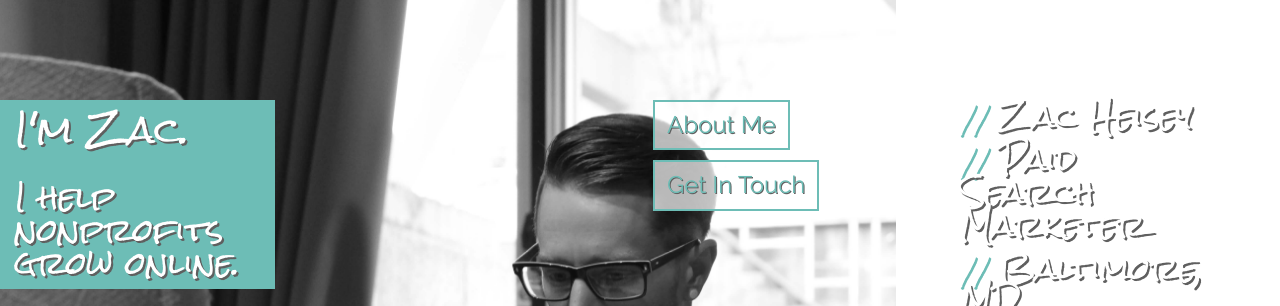
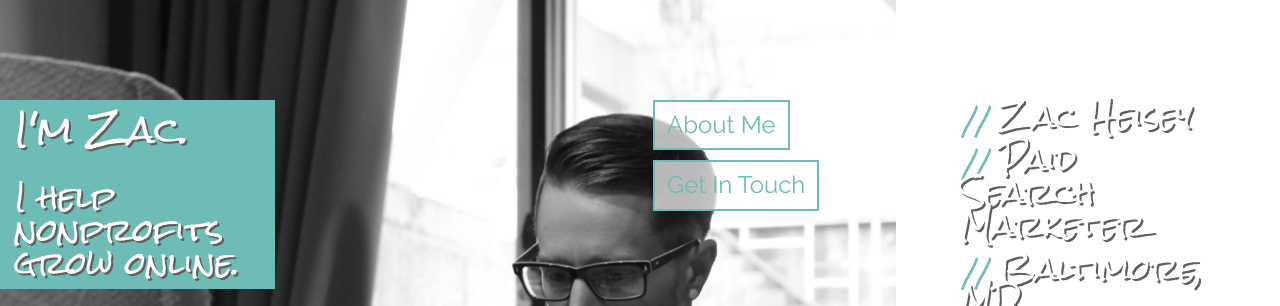
Before and after one commit to zac-heisey/zac-heisey.github.io, a Jekyll site: the page built from index.html, in a window 1280 px wide. Shown: the top 306 px of the page. Built offline with Jekyll 4.4.1, drawn with Linux system fonts in a browser that asks for light colours; nearby versions of some CDN libraries.

Commit message:
remove text shadow from button text

```diff
--- a/_sass/_home.scss
+++ b/_sass/_home.scss
@@ -81,7 +81,7 @@
 }
 
 .btn {
-  text-shadow: 1px 1px $grey-color;
+  /* text-shadow: 1px 1px $grey-color; */
 
   @media screen and (min-width: $on-large) {
     font-size: 24px;
```
